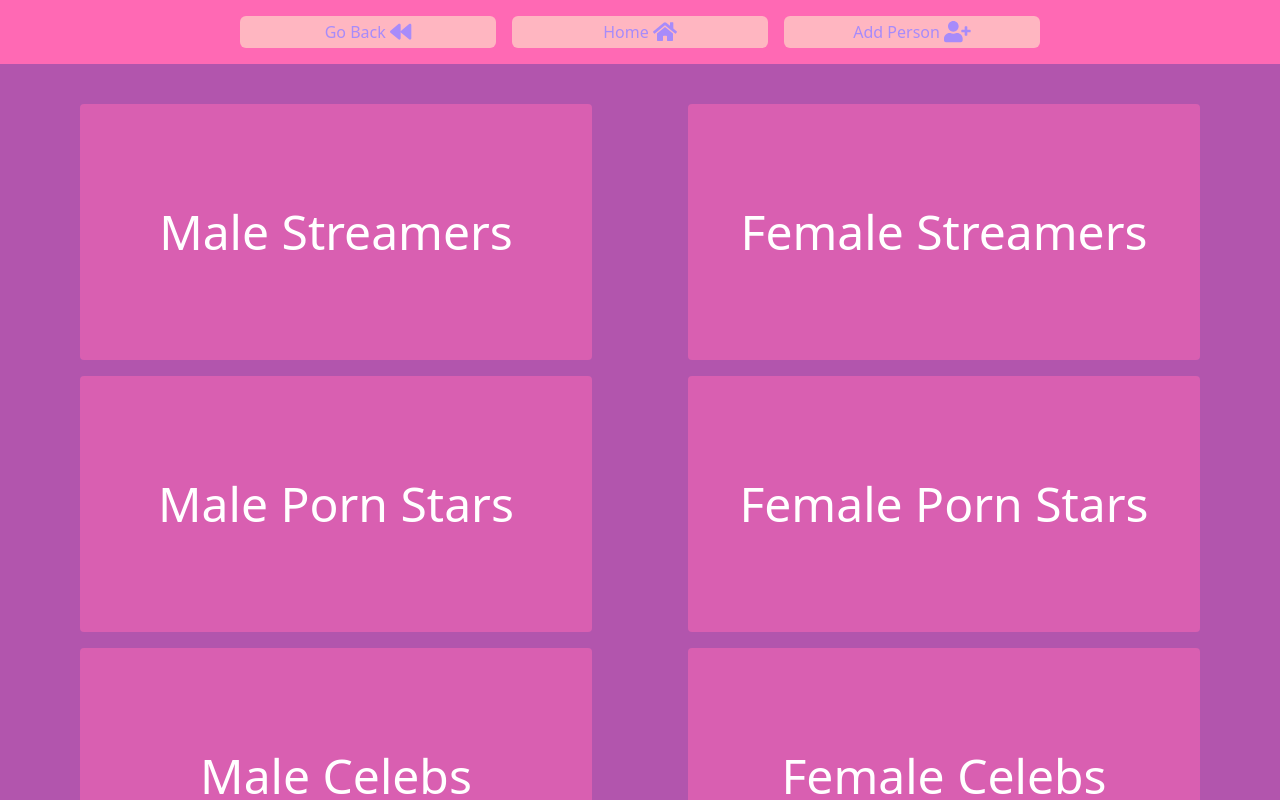
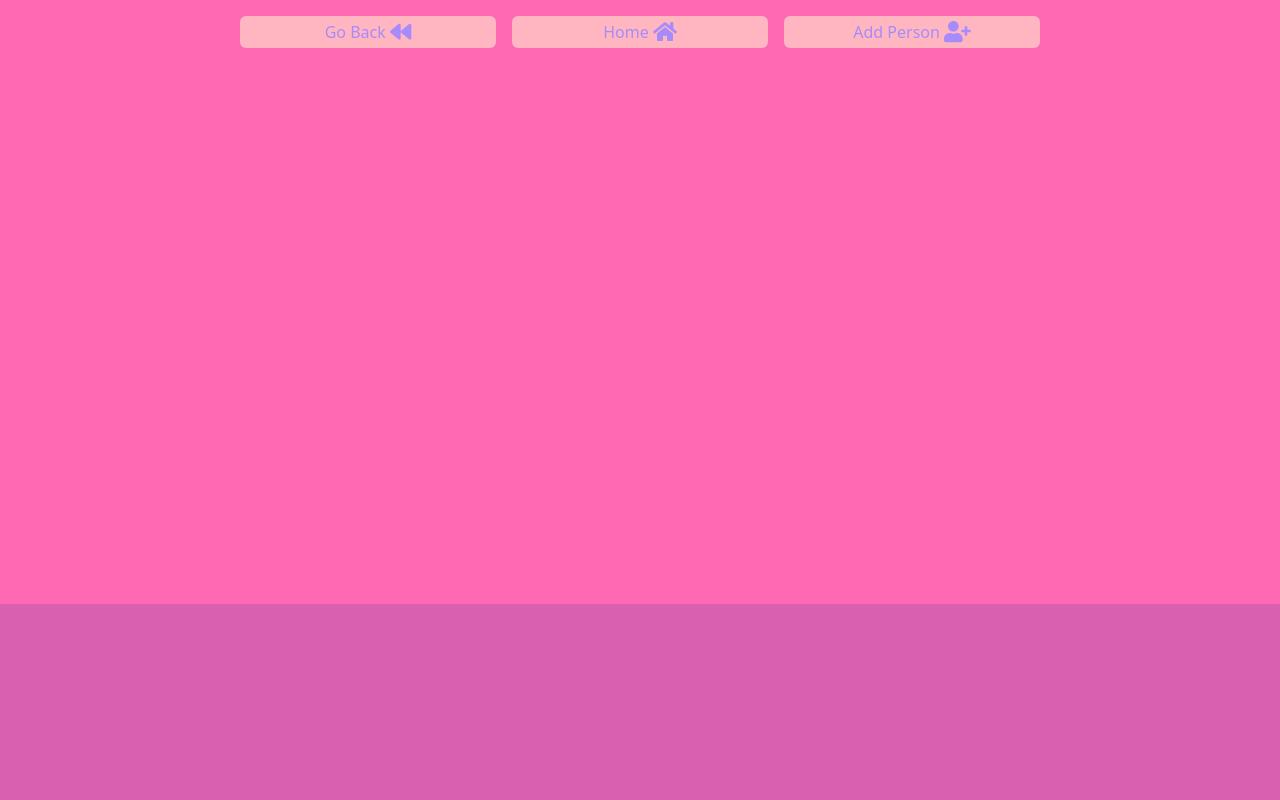
Before and after one commit to ArmyaAli/hot_or_not, a React (Create React App) app in the folder Client/: page /menu in a window 1280 px wide. Built offline with nearby package versions, Linux system fonts and the light colour scheme.

Commit message:
removed menuPage

```diff
--- a/Client/src/Main.tsx
+++ b/Client/src/Main.tsx
@@ -1,7 +1,6 @@
 import React from "react";
 import { BrowserRouter as Router, Switch, Route } from "react-router-dom";
 import { HomePage } from "./Pages/HomePage";
-import { MenuPage } from "./Pages/MenuPage";
 import { SubmissionPage } from "./Pages/SubmissionPage";
 
 const Main = () => {
@@ -10,9 +9,6 @@ const Main = () => {
         <Switch>
           <Route path="/submission">
             <SubmissionPage />
-          </Route>
-          <Route path="/menu">
-            <MenuPage />
           </Route>
           <Route path="/">
             <HomePage />
```
